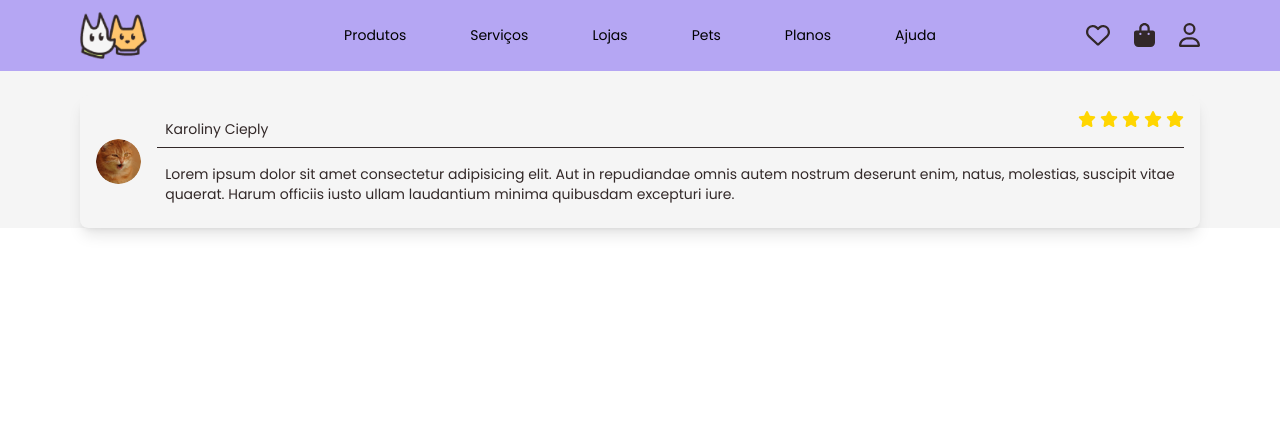
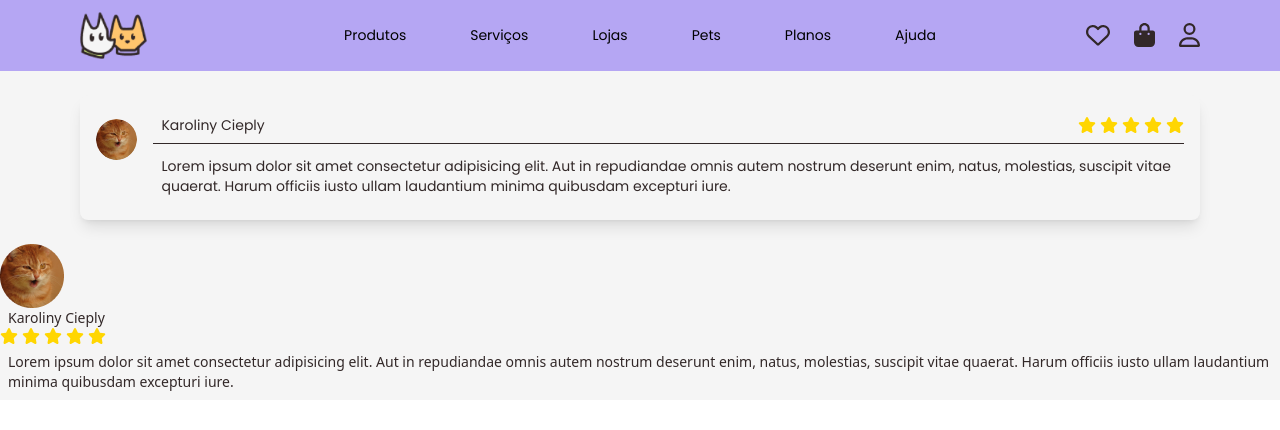
Before and after one commit to carlosbolzanell/Top-Care, a React (Vite) app: page / in a window 1280 px wide. Shown: the top 430 px of the page. Built offline with nearby package versions, Linux system fonts and the light colour scheme; a web font is replaced by a local one.

Commit message:
nao pronto--

```diff
--- a/src/App.jsx
+++ b/src/App.jsx
@@ -1,6 +1,7 @@
 import { useState } from 'react'
 import Avaliacao from './Components/Avaliacao'
 import CardProduto from './Components/CardProduto'
+import EscreverAvaliacao from './Components/EscreverAvaliacao'
 import Footer from './Components/Footer'
 import Header from './Components/Header'
 import HeaderLogado from './Components/HeaderLogado'
@@ -12,7 +13,9 @@ function App() {
     <div className='flex flex-col gap-6 bg-branco'>
         <HeaderLogado />
 
-      <Avaliacao/>
+        <Avaliacao/>
+
+        <EscreverAvaliacao/>
     </div>
 
     </>
--- a/src/Components/Avaliacao/Avaliacao.jsx
+++ b/src/Components/Avaliacao/Avaliacao.jsx
@@ -5,16 +5,16 @@ import { faStar, } from '@fortawesome/free-solid-svg-icons'
 const Avaliacao = () => {
     return (
         <div className='w-full px-20 font-poppins'>
-            <div className='flex flex-row items-center bg-branco gap-4 shadow-lg p-4 rounded-lg'>
+            <div className='flex flex-row bg-branco gap-4 shadow-lg p-4 rounded-lg'>
 
-                <div>
-                    <img className='rounded-full w-[70px]' src="./public/assets/gato.png" />
+                <div className='pt-2'>
+                    <img className='rounded-full w-[100%]' src="./public/assets/gato.png" />
                 </div>
-                <div className='flex flex-col gap-2'>
+                <div className='flex flex-col gap-1'>
                     <div>
-                        <div className='flex flex-row justify-between'>
-                            <p className='pl-2 py-2 font-regular text-sm text-preto'>Karoliny Cieply</p>
-                            <div className='flex gap-1'>
+                        <div className='flex flex-row justify-between py-1'>
+                            <p className='pl-2 font-regular text-sm text-preto'>Karoliny Cieply</p>
+                            <div className='flex gap-1 items-center'>
                                 <FontAwesomeIcon icon={faStar} style={{ color: "#FFD601", }} />
                                 <FontAwesomeIcon icon={faStar} style={{ color: "#FFD601", }} />
                                 <FontAwesomeIcon icon={faStar} style={{ color: "#FFD601", }} />
@@ -22,15 +22,15 @@ const Avaliacao = () => {
                                 <FontAwesomeIcon icon={faStar} style={{ color: "#FFD601", }} />
                             </div>
                         </div>
+                    </div>
 
-                        <div className='bg-preto h-[1px] w-[100%]'></div>
-                    </div>
+                    <div className='bg-preto h-[1px] w-full'></div>
+
                     <p className='pl-2 py-2 font-regular text-sm text-preto'>
                         Lorem ipsum dolor sit amet consectetur adipisicing elit. Aut in repudiandae omnis autem nostrum deserunt enim, natus, molestias, suscipit vitae quaerat. Harum officiis iusto ullam laudantium minima quibusdam excepturi iure.
                     </p>
                 </div>
             </div>
-
         </div>
     )
 }
--- /dev/null
+++ b/src/Components/EscreverAvaliacao/EscreverAvaliacao.jsx
@@ -0,0 +1,42 @@
+import { FontAwesomeIcon } from '@fortawesome/react-fontawesome'
+import { faHeart, } from '@fortawesome/free-regular-svg-icons'
+import { faStar, } from '@fortawesome/free-solid-svg-icons'
+
+const EscreverAvaliacao = () => {
+    return (
+        // div principal
+        <div className='principal'>
+            {/* div da foto */}
+            <div className=''>
+                <img className='' src="./public/assets/gato.png" />
+            </div>
+
+            {/* div do conteudo */}
+            <div className='conteudo'>
+
+                {/* div do nome + estrelas */}
+                <div className='nome e estrelas'>
+                    <p className='pl-2 font-regular text-sm text-preto'>Karoliny Cieply</p>
+                    <div className='flex gap-1 items-center'>
+                        <FontAwesomeIcon icon={faStar} style={{ color: "#FFD601", }} />
+                        <FontAwesomeIcon icon={faStar} style={{ color: "#FFD601", }} />
+                        <FontAwesomeIcon icon={faStar} style={{ color: "#FFD601", }} />
+                        <FontAwesomeIcon icon={faStar} style={{ color: "#FFD601", }} />
+                        <FontAwesomeIcon icon={faStar} style={{ color: "#FFD601", }} />
+                    </div>
+                </div>
+                <div className='linha'>
+
+                </div>
+
+                {/* div do texto */}
+                <div className='conteudo'>
+                    <p className='pl-2 py-2 font-regular text-sm text-preto'>
+                        Lorem ipsum dolor sit amet consectetur adipisicing elit. Aut in repudiandae omnis autem nostrum deserunt enim, natus, molestias, suscipit vitae quaerat. Harum officiis iusto ullam laudantium minima quibusdam excepturi iure.
+                    </p>
+                </div>
+            </div>
+        </div>
+    )
+}
+export default EscreverAvaliacao;
--- /dev/null
+++ b/src/Components/EscreverAvaliacao/index.jsx
@@ -0,0 +1 @@
+export {default} from "./EscreverAvaliacao";
```
